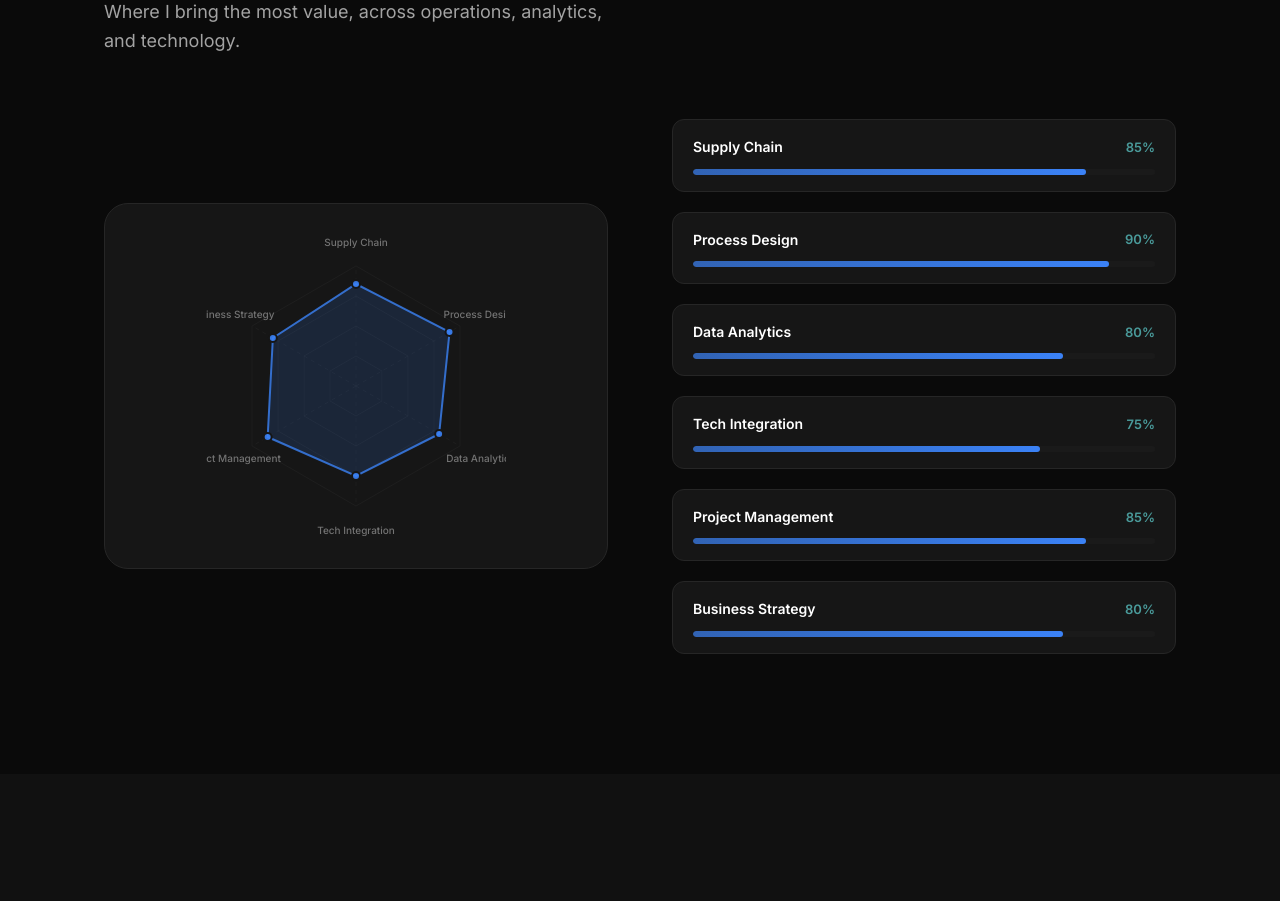
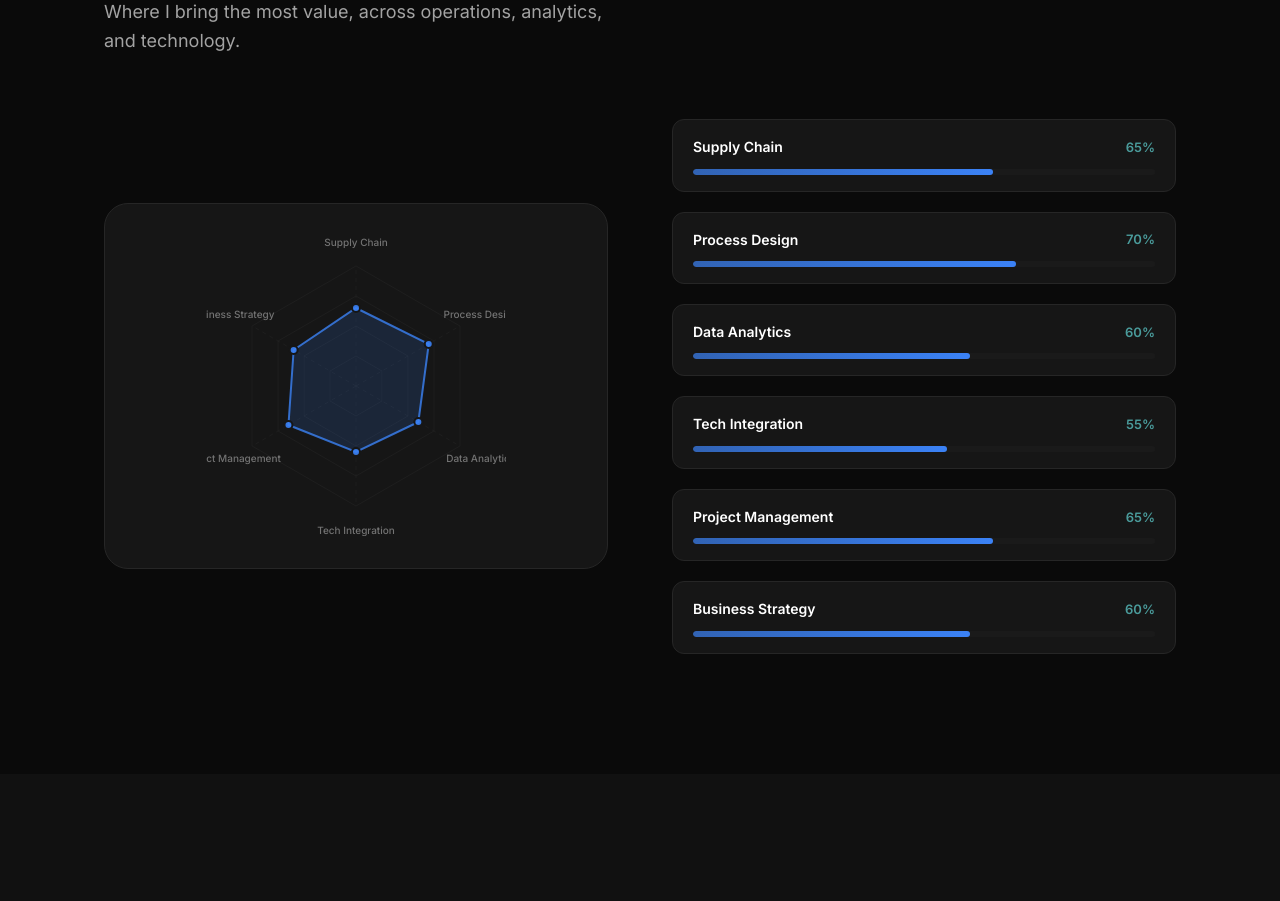
Before and after one commit to myselfrezaul7/portfolio, a Next.js app: page / in a window 1280 px wide. Shown: the part 5040-5941 px from the top of the page. Built offline with nearby package versions, Linux system fonts and the light colour scheme.

Commit message:
fix: cap skill values at 70% max to reflect student-level expertise

```diff
--- a/src/components/SkillsRadar.tsx
+++ b/src/components/SkillsRadar.tsx
@@ -6,12 +6,12 @@ import ScrollReveal from './animations/ScrollReveal';
 import styles from './SkillsRadar.module.css';
 
 const skills = [
-    { name: 'Supply Chain', value: 85 },
-    { name: 'Process Design', value: 90 },
-    { name: 'Data Analytics', value: 80 },
-    { name: 'Tech Integration', value: 75 },
-    { name: 'Project Management', value: 85 },
-    { name: 'Business Strategy', value: 80 },
+    { name: 'Supply Chain', value: 65 },
+    { name: 'Process Design', value: 70 },
+    { name: 'Data Analytics', value: 60 },
+    { name: 'Tech Integration', value: 55 },
+    { name: 'Project Management', value: 65 },
+    { name: 'Business Strategy', value: 60 },
 ];
 
 function polarToCartesian(cx: number, cy: number, r: number, angleDeg: number) {
```
